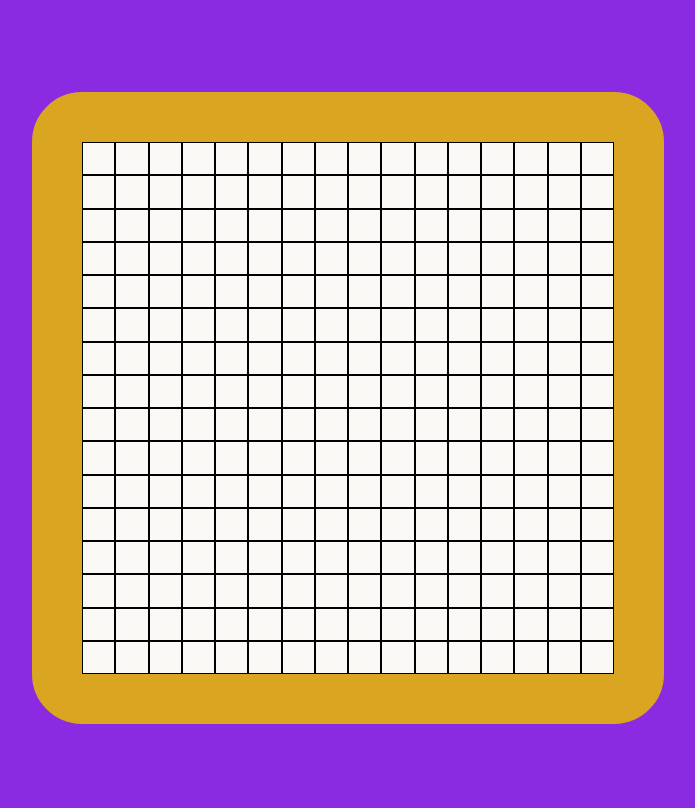
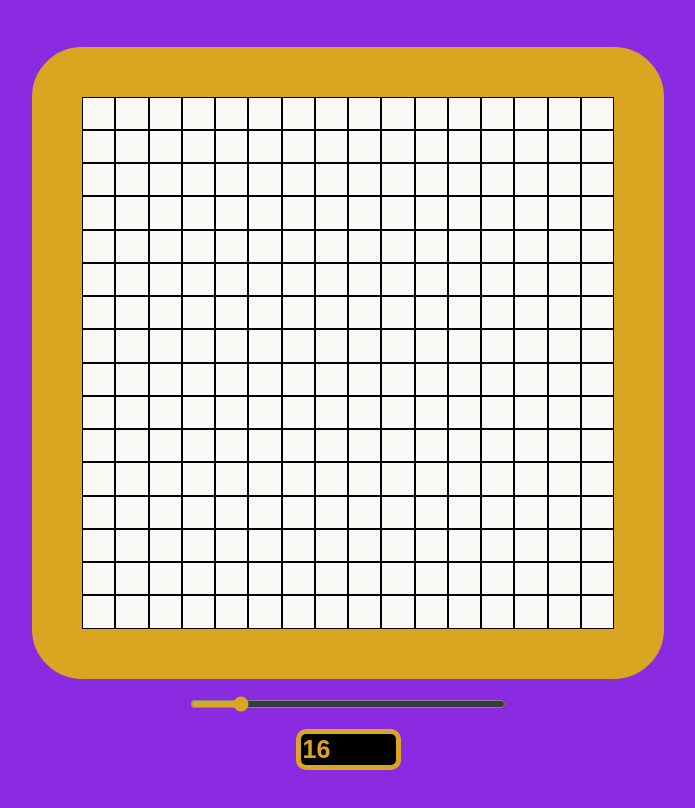
Before and after one commit to matta628/etch-a-sketch, a plain HTML site: page index.html in a window 1280 px wide. Shown: the whole page, without its empty margins (292-987 px from the left). Drawn offline with Linux system fonts and the light colour scheme.

Commit message:
Add slider and text number input to change dims

```diff
--- a/etch.js
+++ b/etch.js
@@ -4,8 +4,17 @@ container.style.flexDirection = "column";
 container.style.border = "50px solid goldenrod";
 container.style.borderRadius = "50px";
 
+function clearGrid(parent){
+    while (parent.lastElementChild){
+        console.log(parent.lastElementChild);
+        parent.removeChild(parent.lastElementChild);
+    }
+}
+
 let totalLen = 500;
 let n = 16;
+function drawGrid(n){
+    clearGrid(container);
     for (let i = 0; i < n; i++){
         const rowDiv = document.createElement('div');
         rowDiv.style.display = "flex";
@@ -25,5 +34,24 @@ const cells = document.querySelectorAll('.cell');
     cells.forEach(cell => {
     cell.addEventListener('mouseover', () => {
         cell.style.backgroundColor = 'gray';
+    });
 })
-})
+
+}
+drawGrid(n);
+
+
+
+const slider = document.querySelector('#slider');
+slider.onchange = function () {
+    n = this.value;
+    drawGrid(n);
+    this.nextElementSibling.value = this.value;
+}
+
+const dimension = document.querySelector('#text-input');
+dimension.onchange = function () {
+    n = this.value;
+    drawGrid(n);
+    this.previousElementSibling.value = this.value;
+}
--- a/index.html
+++ b/index.html
@@ -7,5 +7,7 @@
   </head>
   <body>
     <div class="container"></div>
+    <input type="range" id="slider" min="2" max="100" value="16" step="1" oninput="this.nextElementSibling.value = this.value">
+    <input type="number" id="text-input" min="2" max="100" value="16" step="1" oninput="this.previousElementSibling.value=this.value">
   </body>
 </html>
--- a/style.css
+++ b/style.css
@@ -1,7 +1,21 @@
 body {
     background-color :blueviolet;
     display: flex;
+    flex-direction: column;
     justify-content: center;
     align-items: center;
     height: 100vh;
+    gap: 15px;
 }
+#slider{
+    width: 25%;
+    accent-color: goldenrod;
+}
+#text-input{
+    font-size: 25px;
+    background-color: black;
+    border: 5px solid goldenrod;
+    border-radius: 10px;
+    color: goldenrod;
+    font-weight: 700;
+}
```
Lines whose indentation alone changed are shown as unchanged.
